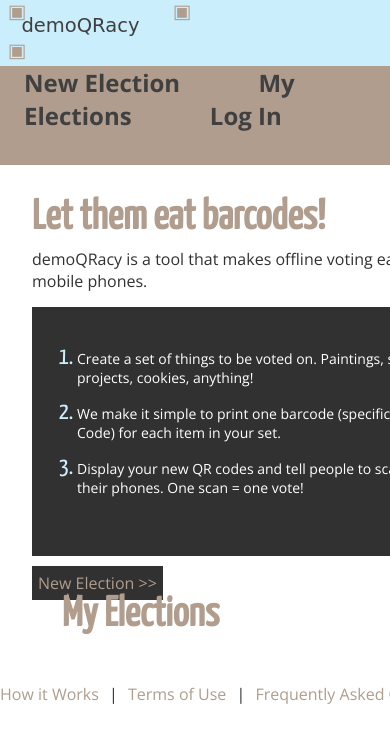
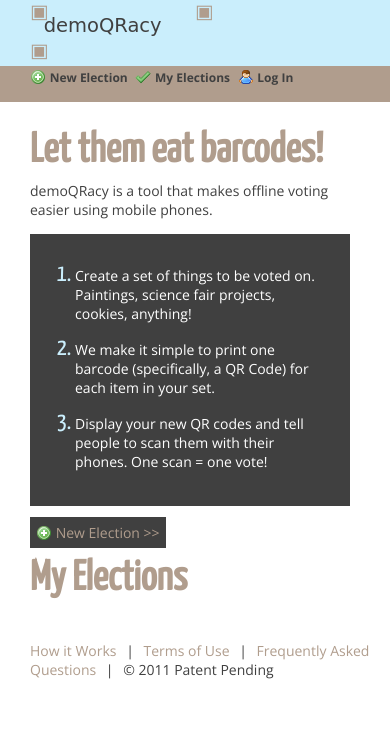
Before and after one commit to nemra4125/demoqracy, a Python web app: template templates/index.html in a window 390 px wide; the page is wider, and only the part inside the window is pictured. Shown: the top 743 px of that part. Run offline with Jinja, Linux system fonts and the light colour scheme; the template is opened without the code that fills it, so the values that code supplies are empty; some libraries are stand-ins or nearby versions; some web fonts are replaced.

Commit message:
Style changes for mobile

```diff
--- a/static/styles/base.css
+++ b/static/styles/base.css
@@ -2,7 +2,8 @@
 
 body {
   font-family: 'Open Sans', sans-serif;
-  color: #313131;
+  font-size: 14px;
+  color: #404040;
 }
 
 #header {
@@ -13,7 +14,7 @@ body {
 
 #logo {
   font-family: 'Rammetto One', cursive;
-  margin-left: 0.4em;
+  margin-left: 30px;
   position: relative;
   height: 3.4em;
   width: 50%;
@@ -47,29 +48,46 @@ a:hover.no-hover-underline {
   position: absolute;
   left: 0.7em;
   top: 0.7em;
-  color: #404040;
+}
+
+#demoqracy-text a {
+    color: #404040;
+}
+
+#demoqracy-text a:hover {
+  text-decoration: none;
+}
+
+#subheader {
+  padding-left: 30px;
+  margin: 0;
+  background-color: #b09d8d;
+  height: 36px;
+}
+
+#plusone_container {
+  display: inline-block;
+  position: relative;
+  top: 6px;
+  left: 10px;
 }
 
 #header-links {
   list-style: none;
-  font-size: 1.5em;
   font-weight: bold;
-  padding-left: 1em;
+  display: inline-block;
+  padding: 0;
   margin: 0;
-  background-color: #b09d8d;
 }
 
 #header-links li {
   display: inline;
-  margin-right: 3em;
+  padding-right: 4px;
 }
 
 #header-links li a {
   color: #404040;
-}
-
-#plusone {
-  margin-top: 1em;
+  font-size: 12px;
 }
 
 a {
@@ -80,6 +98,8 @@ a {
 a:hover {
   text-decoration: underline;
 }
+
+
 
 ul.flat_link_list {
   margin: 0;
@@ -94,29 +114,30 @@ ul.flat_link_list li {
 
 #content {
   margin-top: 2em;
-  margin-left: 2em;
+  margin-left: 30px;
 }
 
 #footer {
   clear: both;
-  width: 900px;
   padding-top: 2em;
   padding-bottom: 2em;
-  margin-left: auto;
-  margin-right: auto;
+  margin-left: 30px;
+
 }
 
 #home_left {
+  display: inline;
   float: left;
-  width: 470px;
-  border-right: 1px dashed #caeefc;
+  width: 45%;
+  min-width: 320px;
   padding-right: 30px;
 }
 
 #home_right {
   float: left;
-  width: 469px;
-  padding-left: 30px;
+  width: 45%;
+  min-width: 320px;
+  dipslay: inline;
 }
 
 h3 {
@@ -127,7 +148,7 @@ h3 {
 }
 
 .pullout_box {
-  background-color: #313131;
+  background-color: #404040;
   padding: 15px 25px 15px 15px;
   color: #caeefc;
 }
@@ -141,8 +162,8 @@ h3 {
   font-family: "Yanone Kaffeesatz", sans-serif;
   font-size: 24px;
   color: #caeefc;
-  padding-left: 30px;
-  padding-bottom: 6px;
+  margin: 0px;
+  padding: 0px 0px 6px 30px;
 }
 
 .big_list p {
@@ -157,12 +178,12 @@ h3 {
 }
 
 .button {
-  background-color: #313131;
+  background-color: #404040;
   padding: 6px;
 }
 
 #new_election_home_button {
-  margin-top: 16px;
+  margin: 16px 0px 16px 0px;
 }
 
 .subtle_helper_text {
@@ -185,7 +206,7 @@ ul.undecorated_stack li {
 input[type="text"] {
   border: 1px solid #b09d8d;
   padding: 6px 6px 6px 6px;
-  color: #313131;
+  color: #404040;
   margin: 0px;
 }
 
@@ -216,7 +237,7 @@ ol.text li {
 
 #create_errors {
   background-color: #FCE9CA;
-  color: #313131;
+  color: #404040;
   width: 400px;
   padding: 6px 12px 6px 12px;
 }
@@ -226,13 +247,24 @@ ol.text li {
 }
 
 .box {
-  border: 1px solid #313131;
+  border: 1px solid #404040;
+}
+
+.flex_column_item {
+  display: inline-block;
+  min-width: 320px;
+  margin-bottom: 16px;
+  margin-right: 16px;
 }
 
 .box_header {
   color: #ffffff;
   padding: 10px;
   margin: 3px;
-  background-color: #313131;
+  background-color: #404040;
   font-size: 18px
 }
+
+.box_contents {
+  padding: 13px;
+}
--- a/templates/base.html
+++ b/templates/base.html
@@ -38,30 +38,37 @@
 
   <body>
 	<div id="header">
-      <a class="no-hover-underline" href="/">
+
         <div id="logo">
           <div id="top-left-square" class="square">&#x25a3;</div>
           <div id="top-right-square" class="square">&#x25a3;</div>
           <div id="bottom-left-square" class="square">&#x25a3;</div>
-          <div id="demoqracy-text">demoQRacy</div>
+          <div id="demoqracy-text"><a class="no-hover-underline" href="/">demoQRacy</a></div>
         </div>
-      </a>
 	</div>
 
+    <div id="subheader">
       <ul id="header-links">
-      <li><a href="/elections/create">New Election</a></li>
-      <li><a href="/elections">My Elections</a></li>
+        <li>
+          <img src="/static/images/icons/add.png" class="flanker_icon" />
+          <a href="/elections/create">New Election</a></li>
+        <li>
+          <img src="/static/images/icons/tick.png" class="flanker_icon" />
+          <a href="/elections">My Elections</a></li>
         <li>
           {% if user.user_id %}
+          <img src="/static/images/icons/door_open.png" class="flanker_icon" />
           <a href="{{ user.logout_url }}">Log Out</a>
           {% else %}
+          <img src="/static/images/icons/user.png" class="flanker_icon" />
           <a href="{{ user.login_url }}">Log In</a>
           {% endif %}
         </li>
-      <li id="plusone">
+      </ul>
+      <div id="plusone_container">
         <div class="g-plusone" data-href="http://www.demoqracy.com"></div>
-      </li>
-    </ul>
+      </div>
+    </div>
 
     <div id="content">
 		  {% block content %}{% endblock content %}
--- a/templates/index.html
+++ b/templates/index.html
@@ -12,12 +12,15 @@ demoQRacy is a tool that makes offline voting easier using mobile phones.
 </div>
 
 <div id="new_election_home_button">
-  <span class="button"><a href="/elections/create">New Election &gt;&gt;</a></span>
+  <span class="button">
+    <img src="static/images/icons/add.png" class="flanker_icon" />
+    <a href="/elections/create">New Election &gt;&gt;</a>
+  </span>
 </div>
 {% endblock left %}
 
 {% block right %}
-<h3><a href="/elections">My Elections</a></h3>
+<h3>My Elections</h3>
 <ul>
 {% for election in elections %}
   <li><a href="/elections/{{ election.id }}/view">{{ election.title }}</a></li>
```
Also changed, not shown: templates/myelections.html (+14 -1 lines), templates/view.html (+4 -3 lines), static/images/icons/door.png (added), static/images/icons/door_open.png (added), static/images/icons/user.png (added). Lines whose indentation alone changed are shown as unchanged.
